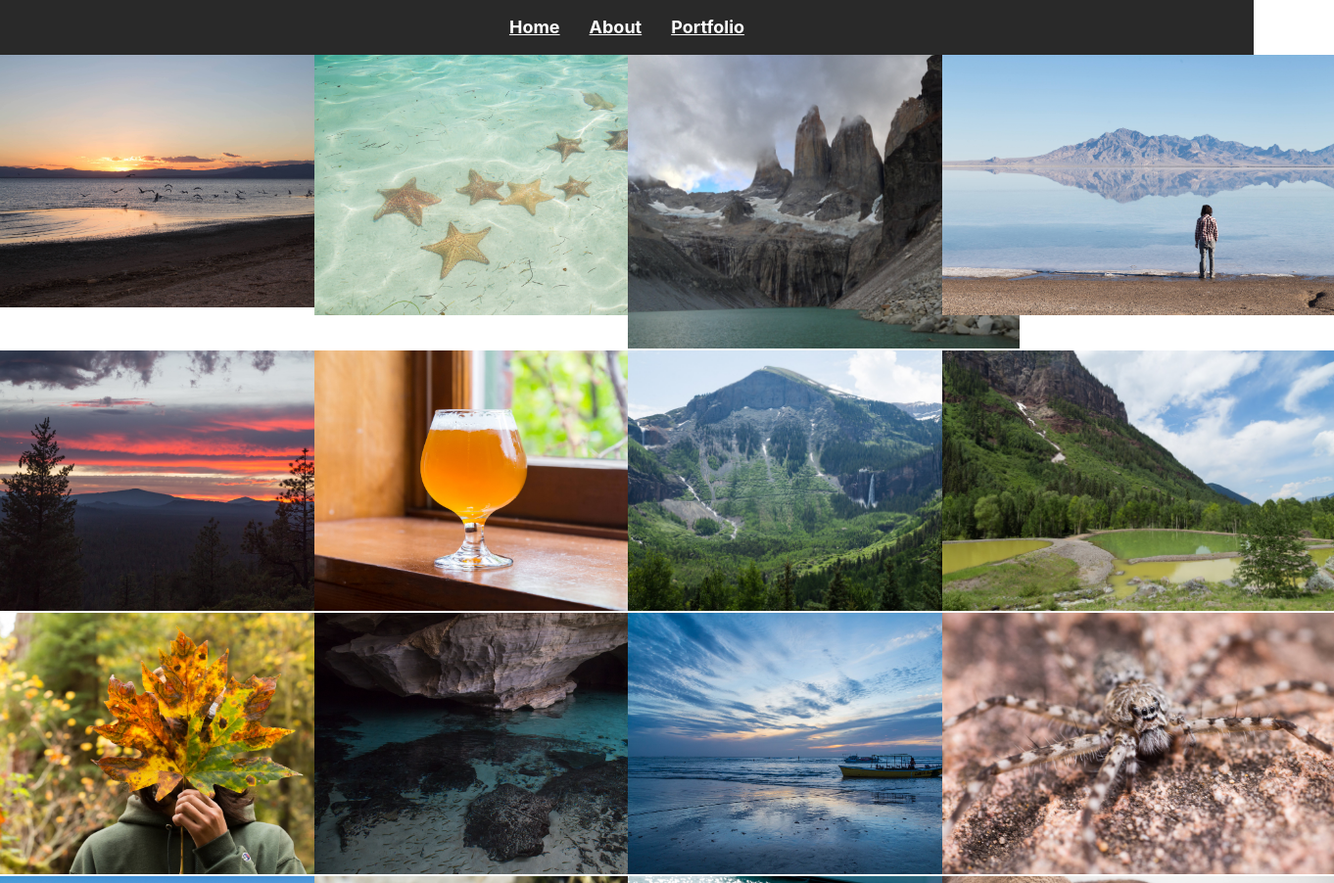
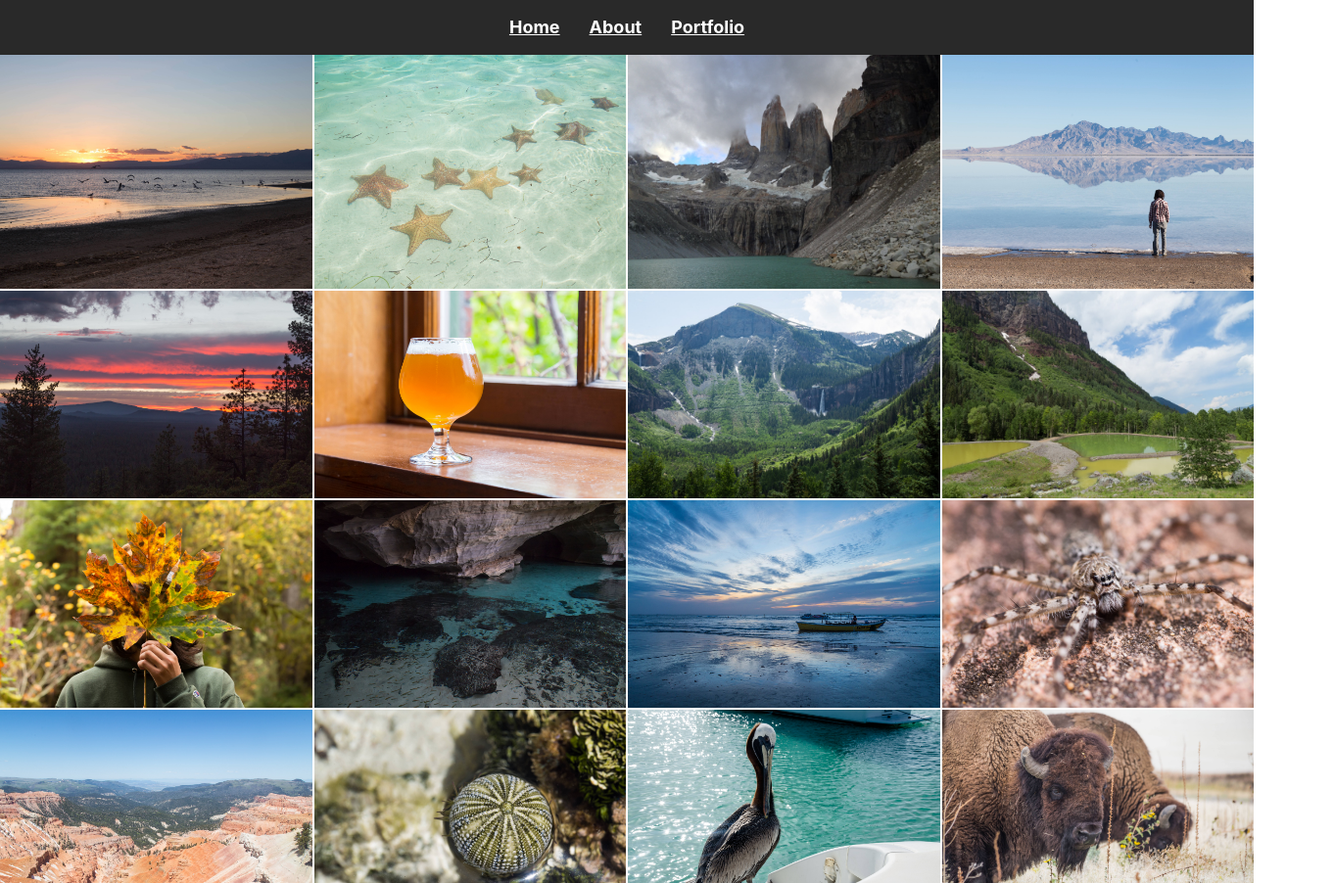
Before and after one commit to mickywagner/michelob-port, a Gatsby site: page /portfolio in a window 1280 px wide. Shown: the top 902 px of the page at 98% size, 1362 px wide, since content can reach past the window. Built offline with nearby package versions, Linux system fonts and the light colour scheme; Gatsby itself is replaced by a stand-in of ours.

Commit message:
Images in grid

```diff
--- a/package.json
+++ b/package.json
@@ -16,7 +16,8 @@
     "prop-types": "^15.7.2",
     "react": "^16.12.0",
     "react-dom": "^16.12.0",
-    "react-helmet": "^6.1.0"
+    "react-helmet": "^6.1.0",
+    "react-lightbox-component": "^1.2.1"
   },
   "devDependencies": {
     "prettier": "2.1.2"
--- a/src/components/Styles/about-css-module.css
+++ b/src/components/Styles/about-css-module.css
@@ -12,6 +12,8 @@
     overflow: hidden;
     justify-content: center;
 }
+
+
 
 img {
     max-width: 250px;
--- a/src/pages/portfolio.js
+++ b/src/pages/portfolio.js
@@ -5,7 +5,6 @@ import Img from "gatsby-image"
 import Layout from "../components/layout"
 import SEO from "../components/seo"
 import "../components/Styles/portfolio-css-module.css"
-import { getClass } from "../utils/getclass"
 
 const PortfolioPage = () => {
   const data = useStaticQuery(graphql`
@@ -27,14 +26,21 @@ const PortfolioPage = () => {
     }
   `)
 
-  const images = data.images.nodes.map((image, i) =><Img key={image.id} fixed={image.childImageSharp.fixed} className="image-grid"></Img>)
+
+  const images = data.images.nodes.map((image, i) => (
+
+      <Img
+        key={image.id}
+        fluid={image.childImageSharp.fluid}
+        className="image-grid"
+      ></Img>
+  ))
 
   return (
     <Layout>
       <SEO title="Portfolio" />
-      <main className="photos">
-         {images}
-      </main>
+
+      <main className="photos">{images}</main>
     </Layout>
   )
 }
```
Also changed, not shown: src/components/lightbox.js (added, +11 -0 lines), src/pages/about.js (+3 -5 lines), src/pages/index.js (+7 -3 lines), 1 other file. Lines whose indentation alone changed are shown as unchanged.
